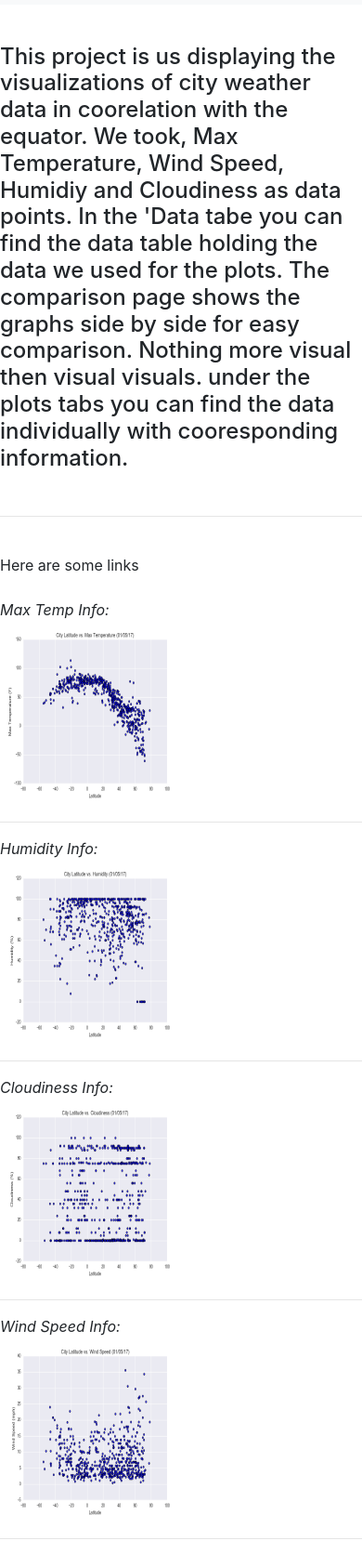
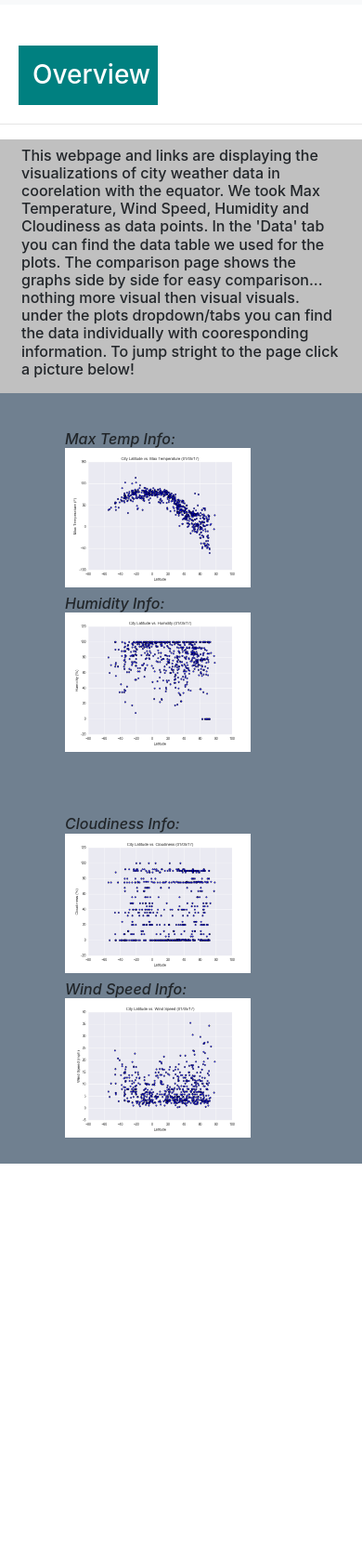
Before and after one commit to Ksheekey/Web-Design-Challenge, a plain HTML site: page WDC.html in a window 390 px wide. Shown: the part 51-1723 px from the top of the page at 93% size. After the commit the page ends 1323 px from the top, so only its background shows below. Drawn offline with nearby package versions, Linux system fonts and the light colour scheme.

Commit message:
landing done

```diff
--- a/WDC.html
+++ b/WDC.html
@@ -37,47 +37,40 @@
       </ul>
     </div>
   </nav>
-  <h3>
   <br>
-  <h4>This project is us displaying the visualizations of city weather data in coorelation with the equator. We took, Max Temperature, Wind Speed, Humidiy and Cloudiness as data points. In the 'Data tabe you can find the data table holding the data we used for the plots. The comparison page shows the graphs side by side for easy comparison. Nothing more visual then visual visuals. under the plots tabs you can find the data individually with cooresponding information.</h4>
-  <br><hr><br>
-  Here are some links
-  <br>
-  <br>
-  <section>
-    <div>
-    <em>Max Temp Info:</em>
-    <br>
-    <a href="max_temp.html">
-       <img alt="Max Temp" src="Resources/Fig1.png"
-       width=200" height="200"></a>
+      <h3 class="pinkbox">Overview</h3>
+      <hr>
+  <div class="container bkgrnd2">
+    <div class="row bkgrnd3">
+      <div class="col-md-12">
+        <h6>This webpage and links are displaying the visualizations of city weather data in coorelation with the equator. We took Max Temperature, Wind Speed, Humidity and Cloudiness as data points. In the 'Data' tab you can find the data table we used for the plots. The comparison page shows the graphs side by side for easy comparison... nothing more visual then visual visuals. under the plots dropdown/tabs you can find the data individually with cooresponding information. To jump stright to the page click a picture below!</h6>
+      </div>
     </div>
-    <hr>
-    <div>
-      <em>Humidity Info:</em>
-      <br>
-      <a href="humidity.html">
-         <img alt="Humidity" src="Resources/Fig2.png"
-         width=200" height="200"></a>
+    <div class="row pad">
+      <div class="col-md-6">
+        <h6><em>Max Temp Info:</em>
+          <br>
+          <a href="max_temp.html"><img alt="Max Temp" src="Resources/Fig1.png" width="200" height="150"></a></h6>
       </div>
-      <hr>
-      <div>
-        <em>Cloudiness Info:</em>
+      <div class="col-md-6">
+        <h6><em>Humidity Info:</em>
+          <br>
+          <a href="humidity.html"><img alt="Humidity" src="Resources/Fig2.png" width="200" height="150"></a></h6>
+      </div>
+    </div>
+    <div class="row pad">
+      <div class="col-md-6">
+        <h6><em>Cloudiness Info:</em>
         <br>
-        <a href="cloudiness.html">
-           <img alt="Cloudiness" src="Resources/Cloudiness.png"
-           width=200" height="200"></a>
-        </div>
-        <hr>
-        <div>
-          <em>Wind Speed Info:</em>
-          <br>
-          <a href="wind_speed.html">
-             <img alt="Wind Speed" src="Resources/Fig4.png"
-             width=200" height="200"></a>
-          </div>
-          <hr>
-  </section>
+        <a href="cloudiness.html"><img alt="Cloudiness" src="Resources/Cloudiness.png" width="200" height="150"></a></h6>
+      </div>
+      <div class="col-md-6">
+        <h6><em>Wind Speed Info:</em>
+        <br>
+        <a href="wind_speed.html"><img alt="Wind Speed" src="Resources/Fig4.png" width="200" height="150"></a></h6>
+      </div>
+  </div>
+
 
 
   <script src="https://code.jquery.com/jquery-3.3.1.slim.min.js" integrity="sha384-q8i/X+965DzO0rT7abK41JStQIAqVgRVzpbzo5smXKp4YfRvH+8abtTE1Pi6jizo" crossorigin="anonymous"></script>
--- a/WDChw.css
+++ b/WDChw.css
@@ -17,7 +17,7 @@
 .purplebox {
     position: relative;
     top: 5%;
-    background-color: purple;
+    background-color: teal;
     color: white;
     width: 350px;
     margin: 20px;
@@ -64,12 +64,27 @@
     padding: 5px;
 }
 
+.pinkbox {
+    position: relative;
+    top: 5%;
+    background-color: teal;
+    color: white;
+    width: 150px;
+    margin: 20px;
+    padding: 15px;
+}
+
 .bkgrnd {
     background-color:linen;
 }
 
 .bkgrnd2 {
-    background-color: white;
+    background-color: slategray;
+}
+
+.bkgrnd3 {
+    padding: 8px;
+    background-color: silver;
 }
 
 .bigbox {
@@ -122,6 +137,29 @@ h5 {
     padding: 15px;
 }
 
+.info {
+    padding: 20px;
+    top: 30px;
+    left: 150%;
+    background-color: silver;
+    width: 250px;
+    height: 750px;
+    margin: 20px;
+}
+
+.links {
+    padding: 20px;
+    background-color: silver;
+    width: 25px;
+    height: 750px;
+    margin: 20px;
+}
+
+.pad {
+    padding:20px;
+    margin:20px;
+}
+
 @media (max-width: 991px) {
     .data-right {
         position: relative;
```
